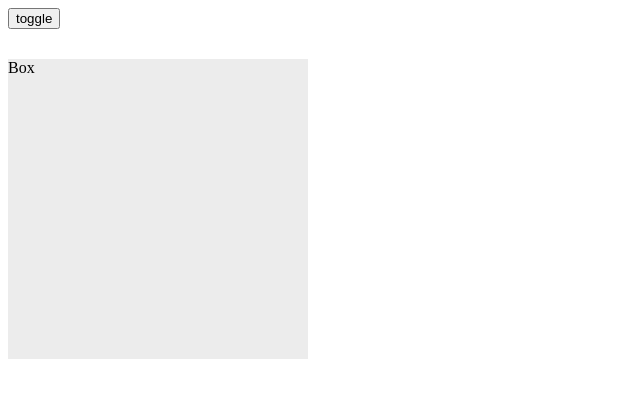
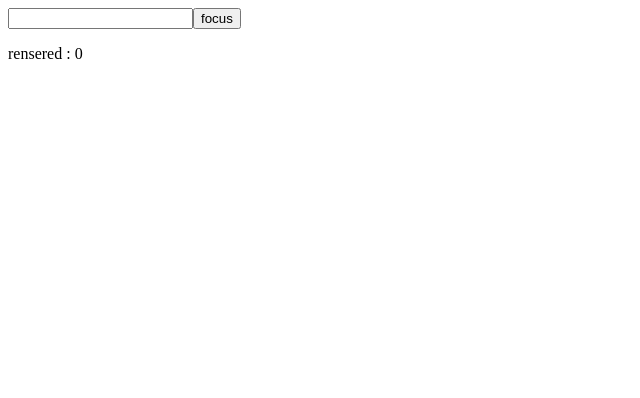
Before and after one commit to nisabmohd/React-Hooks, a React (Create React App) app: page / in a window 1280 px wide. Shown: the top 398 px of the page, without its empty margins (0-640 px from the left). Built offline with nearby package versions, Linux system fonts and the light colour scheme.

Commit message:
useRef hook added

```diff
--- a/src/App.js
+++ b/src/App.js
@@ -1,8 +1,9 @@
 // import { UseStateDemo } from "./UseStateDemo";
 // import {UseEffectDemo} from './UseEffectDemo'
 
-import { Box } from "./Box";
+// import { Box } from "./Box";
 import { ThemeProvider } from "./context/ThemeContext";
+import { UseRefDemo } from "./UseRefDemo";
 
 function App() {
   return (
@@ -10,7 +11,8 @@ function App() {
       <div className="App">
         {/* <UseStateDemo/> */}
         {/* <UseEffectDemo/> */}
-        <Box />
+        {/* <Box /> */} {/* <- for useContext demo */}
+        <UseRefDemo/>
       </div>
     </ThemeProvider>
   );
--- /dev/null
+++ b/src/UseRefDemo.js
@@ -0,0 +1,26 @@
+import React, { useEffect, useRef, useState } from "react";
+
+export function UseRefDemo() {
+  const [name, setName] = useState("");
+  // useref is similar to state and it persist the renders and doesnt cause to render
+  // useRef can also be used to refrence elements from dom
+  const renderCount = useRef(0);
+  const focusRef = useRef();
+  useEffect(() => {
+    renderCount.current += 1;
+  });
+
+  return (
+    <div>
+      <input
+        ref={focusRef}
+        type="text"
+        value={name}
+        onChange={(e) => setName(e.target.value)}
+      />
+      <button onClick={() => focusRef.current.focus()}>focus</button>
+      <p>{name}</p>
+      <p>rensered : {renderCount.current}</p>
+    </div>
+  );
+}
```
